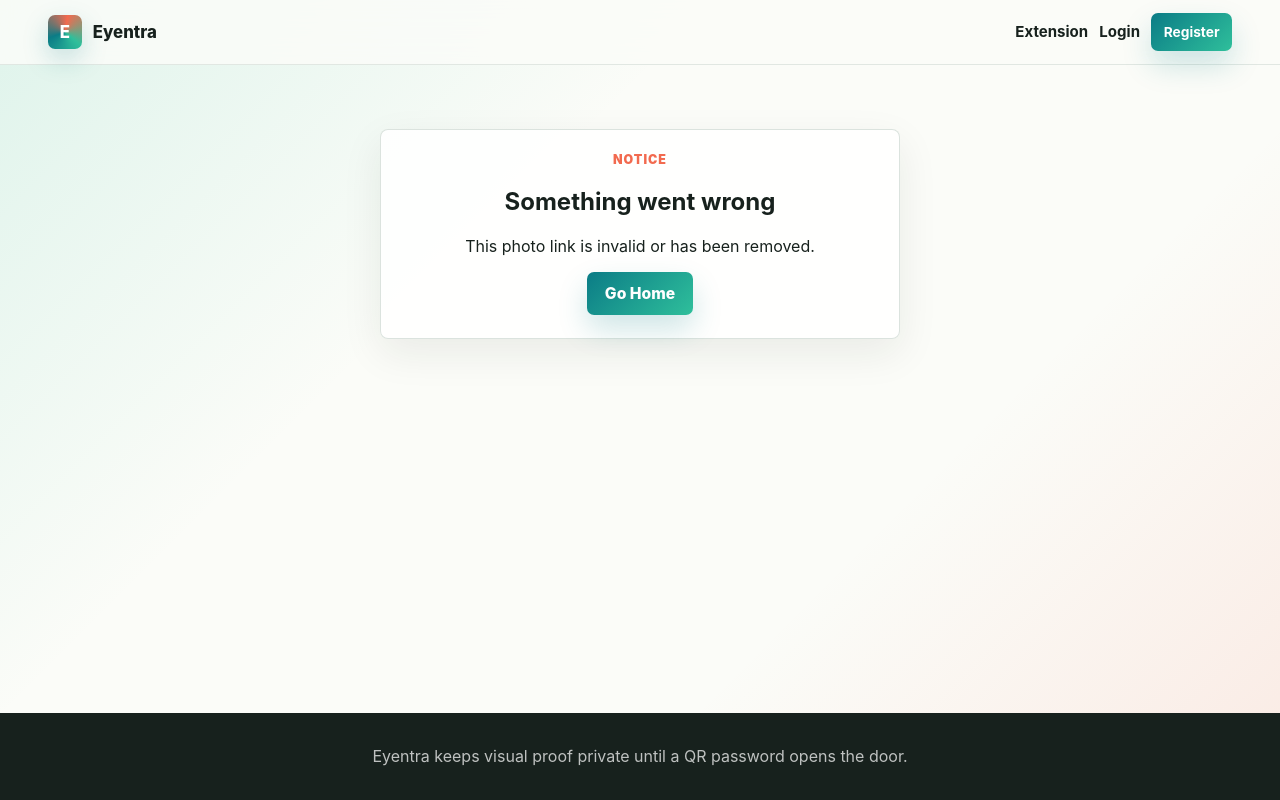
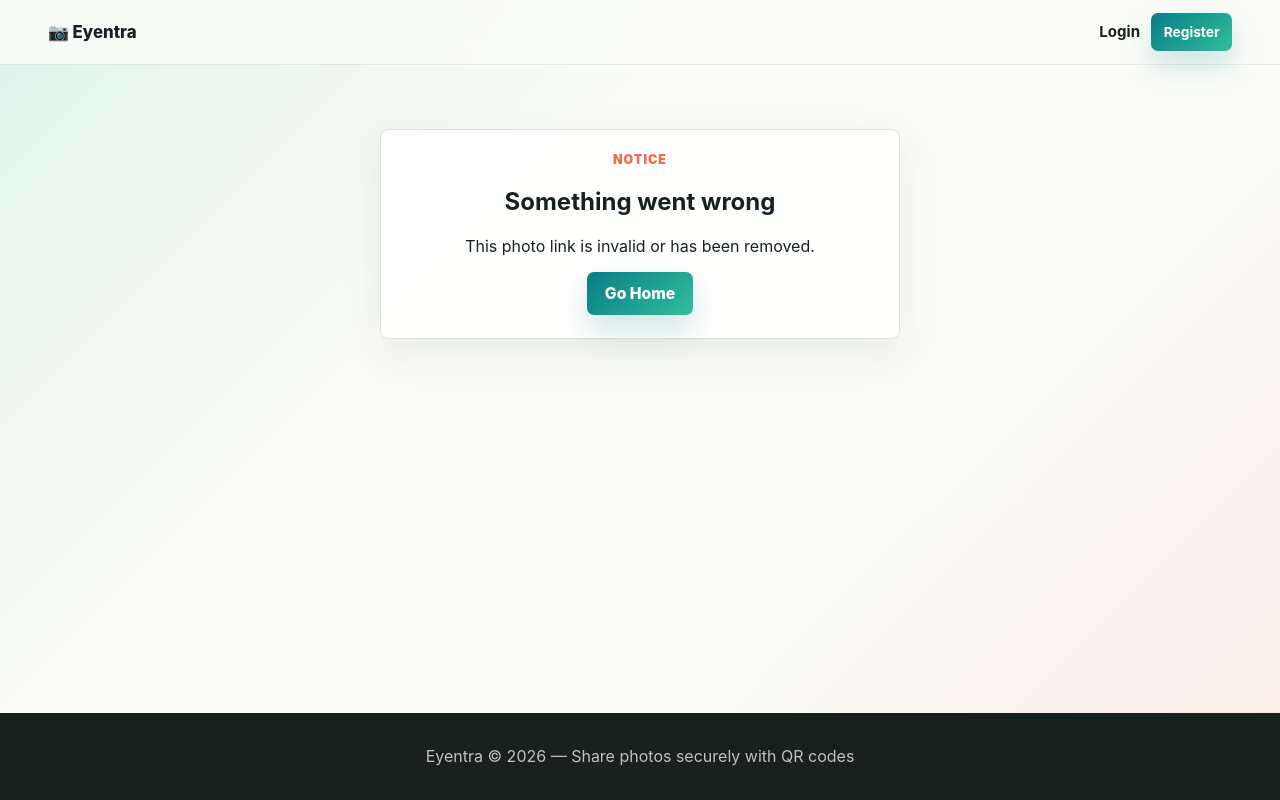
Before and after one commit to ankushkundapuraannaiah-bit/Eyentra, a Flask app: page /view/1 in a window 1280 px wide. Run offline with Flask 3, Linux system fonts and the light colour scheme; some libraries are stand-ins or nearby versions.

Commit message:
Update base.html

```diff
--- a/templates/base.html
+++ b/templates/base.html
@@ -7,17 +7,15 @@
     <link rel="stylesheet" href="{{ url_for('static', filename='css/style.css') }}">
 </head>
 <body>
+
+<!-- ── Navigation bar ── -->
 <nav class="navbar">
-    <a href="{{ url_for('index') }}" class="brand">
-        <span class="brand-mark">E</span>
-        <span>Eyentra</span>
-    </a>
+    <a href="{{ url_for('index') }}" class="brand">📷 Eyentra</a>
     <div class="nav-links">
-        <a href="{{ url_for('extension_guide') }}">Extension</a>
         {% if user %}
-            <span class="nav-mobile">{{ user.mobile }}</span>
+            <span class="nav-mobile">📱 {{ user.mobile }}</span>
             <a href="{{ url_for('dashboard') }}">Dashboard</a>
-            <a href="{{ url_for('upload_photo') }}" class="btn-small">Upload</a>
+            <a href="{{ url_for('upload_photo') }}" class="btn-small">+ Upload</a>
             <a href="{{ url_for('logout') }}">Logout</a>
         {% else %}
             <a href="{{ url_for('login') }}">Login</a>
@@ -26,22 +24,22 @@
     </div>
 </nav>
 
-<main class="container">
+<!-- ── Flash messages ── -->
+<div class="container">
     {% with messages = get_flashed_messages(with_categories=true) %}
         {% if messages %}
-            <div class="flash-stack">
             {% for category, message in messages %}
                 <div class="alert alert-{{ category }}">{{ message }}</div>
             {% endfor %}
-            </div>
         {% endif %}
     {% endwith %}
 
     {% block content %}{% endblock %}
-</main>
+</div>
 
 <footer class="footer">
-    <p>Eyentra keeps visual proof private until a QR password opens the door.</p>
+    <p>Eyentra &copy; {{ now.year if now else 2026 }} — Share photos securely with QR codes</p>
 </footer>
+
 </body>
 </html>
```
